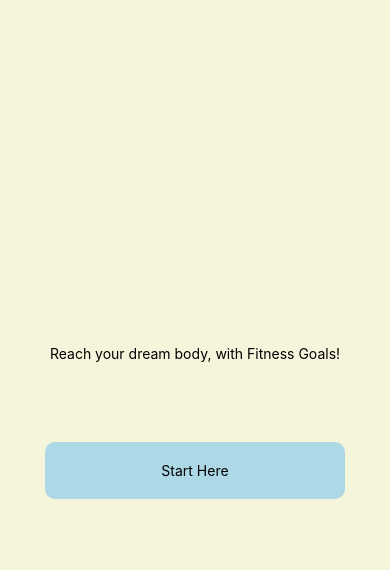
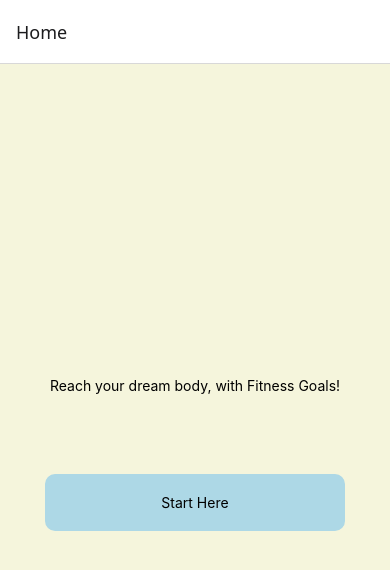
Before and after one commit to ComputerScienceWarrior/fitness-goals, a React Native app: screen / in a window 390 px wide. Shown: the top 570 px of the page. Built offline with nearby package versions, Linux system fonts and the light colour scheme.

Commit message:
create stackNavigation

```diff
--- a/App.js
+++ b/App.js
@@ -1,11 +1,17 @@
 import { StyleSheet, Text, View } from 'react-native';
 import Home from './components/Home/Home';
+import { NavigationContainer } from '@react-navigation/native';
+import { createStackNavigator } from '@react-navigation/stack';
+
+const Stack = createStackNavigator()
 
 export default function App() {
   return (
-    <View style={styles.container}>
-      <Home />
-    </View>
+    <NavigationContainer>
+      <Stack.Navigator initialRouteName="Home">
+        <Stack.Screen name="Home" component={Home} />
+      </Stack.Navigator>
+    </NavigationContainer>
   );
 }
 
```
